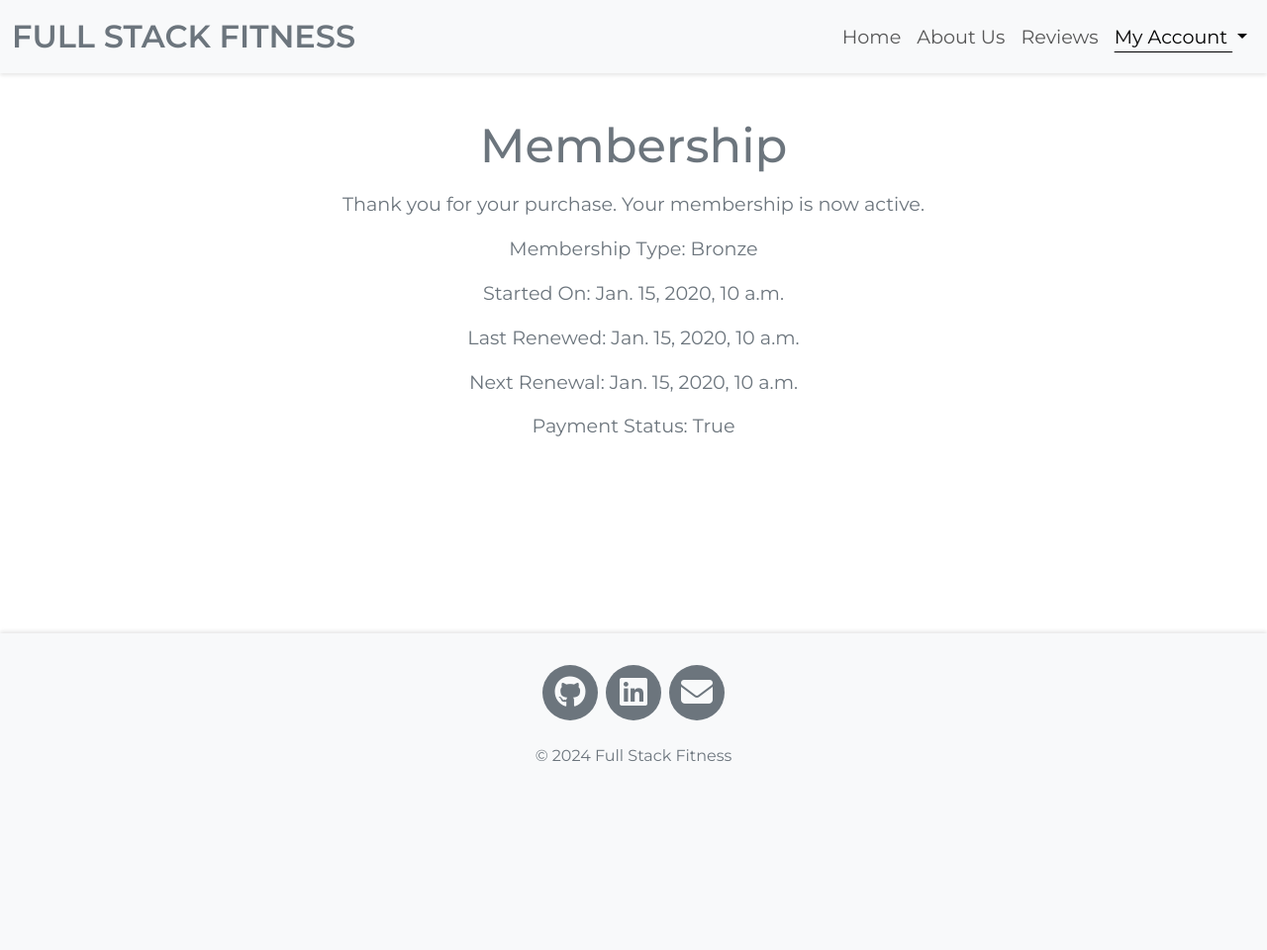
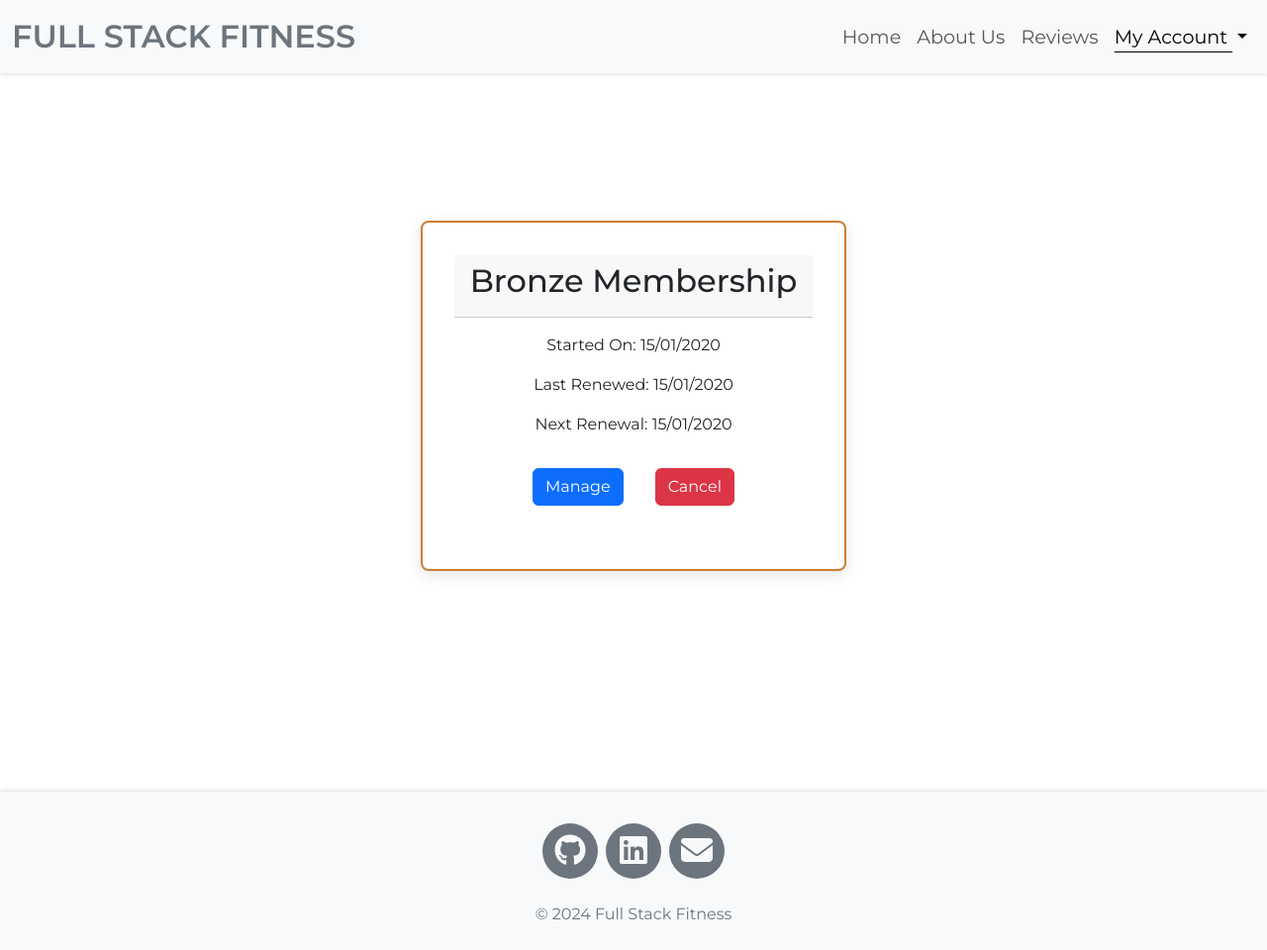
Before and after one commit to PaulR1209/full_stack_fitness, a Django app: page /membership/ in a window 1280 px wide. Shown: the whole page at 99% size. Before the commit the page ends 769 px from the top, so only its background shows below. Run offline with Django 5.2, Linux system fonts and the light colour scheme; a user stored in the database is signed in; tables that the repository leaves empty hold one stand-in row (values such as "Sample post"); some libraries are stand-ins or nearby versions.

Commit message:
styled membership page for users with active membership

```diff
--- a/membership/templates/membership/membership.html
+++ b/membership/templates/membership/membership.html
@@ -5,16 +5,26 @@
 
 {% if user_order %}
 
-<div class="container-fluid membership-section">
-    <div class="row page-container d-flex justify-content-center align-items-center text-center">
-        <div class="col-lg-8 mx-auto">
-            <h1>Membership</h1>
-            <p>Thank you for your purchase. Your membership is now active.</p>
-            <p>Membership Type: {{ user_order.membership.membership_type }}</p>
-            <p>Started On: {{ user_order.created_at }}</p>
-            <p>Last Renewed: {{ user_order.last_renewed }}</p>
-            <p>Next Renewal: {{ user_order.next_renewal }}</p>
-            <p>Payment Status: {{ user_order.is_paid }}</p>
+<div class="container-fluid active-membership text-center">
+    <div class="row">
+        <div class="card membership-card-large {{ user_order.membership.membership_type|lower }}-border">
+
+            <div class="card-header">
+                <h2>{{ user_order.membership.membership_type }} Membership</h2>
+            </div>
+            <div class="card-body">
+                <p class="start-date">Started On: {{ user_order.created_at|date:"d/m/Y" }}</p>
+                <p class="last-renewed">Last Renewed: {{ user_order.last_renewed|date:"d/m/Y" }}</p>
+                <p class="next-renewal">Next Renewal: {{ user_order.next_renewal|date:"d/m/Y" }}</p>
+
+                <div class="membership-actions d-flex justify-content-center">
+                    <button class="btn btn-primary m-3">Manage</button>
+                    <form action="" method="POST">
+                        {% csrf_token %}
+                        <button type="submit" class="btn btn-danger m-3">Cancel</button>
+                    </form>
+                </div>
+            </div>
         </div>
     </div>
 </div>
--- a/static/css/style.css
+++ b/static/css/style.css
@@ -228,6 +228,38 @@ footer {
   border: 3px solid #ffd700;
 }
 
+/* Membership page when membership is active */
+
+.active-membership {
+  height: 100vh;
+  display: flex;
+  justify-content: center;
+  align-items: center;
+}
+
+.membership-card-large {
+  box-shadow: 0 4px 15px rgba(0, 0, 0, 0.1);
+  border: 2px solid;
+  border-radius: 8px;
+  padding: 2rem;
+  margin: 0 auto;
+}
+
+.membership-card.bronze-border,
+.membership-card-large.bronze-border {
+  border-color: #cd7f32;
+}
+
+.membership-card.silver-border,
+.membership-card-large.silver-border {
+  border-color: #c0c0c0;
+}
+
+.membership-card.gold-border,
+.membership-card-large.gold-border {
+  border-color: #ffd700;
+}
+
 /* Reviews Section */
 
 .reviews-section {
```
